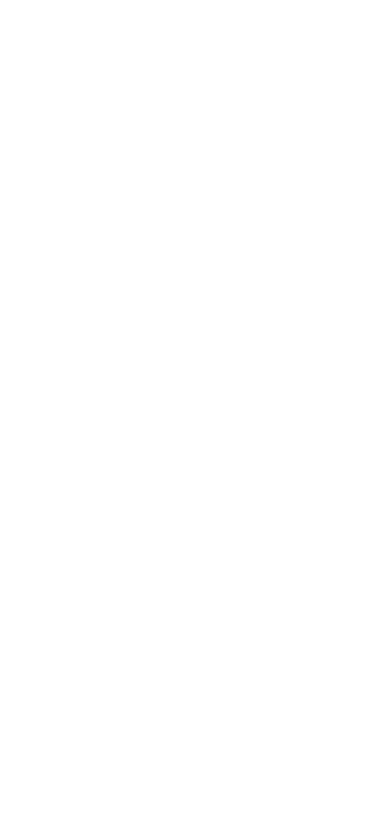
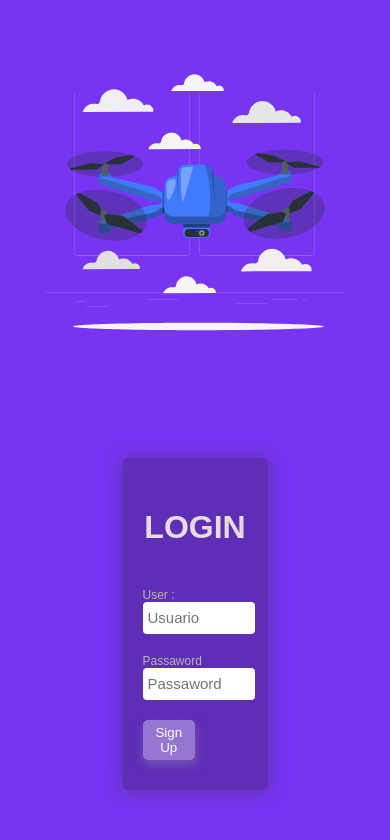
Before and after one commit to kaykedmar/frontendmentor, a plain HTML site: page terceiro-projeto/index.html in a window 390 px wide. Drawn offline with Linux system fonts and the light colour scheme.

Commit message:
login responsivo

```diff
--- a/terceiro-projeto/index.html
+++ b/terceiro-projeto/index.html
@@ -1,11 +1,38 @@
 <!DOCTYPE html>
-<html lang="en">
+<html lang="pt-br">
 <head>
     <meta charset="UTF-8">
     <meta name="viewport" content="width=device-width, initial-scale=1.0">
-    <title>Document</title>
+    <title>Login</title>
+    <link rel="stylesheet" href="style.css">
 </head>
 <body>
+    <main>
+    <div class="left-login">
+        <div>
+            <p>Faça Login, E junte-se ao nosso time</p>
+            <img src="drone-animate.svg" alt="" class="drone-animate">
+    </div>
+    </div>
 
+    <div class="right-login">
+        <h1>LOGIN</h1>
+        <div class="card-login">
+            <div class="card">
+            <label for="Usuario">User :</label>
+            <input type="text" placeholder="Usuario">
+        </div>
+
+        <div class="card-login">
+            <div class="card">
+            <label for="senha">Passaword</label>
+            <input type="password" placeholder="Passaword">
+
+            <button>Sign Up</button>
+        </div>
+        </div>
+    </div>
+</div>
+    </main>
 </body>
 </html>
--- a/terceiro-projeto/style.css
+++ b/terceiro-projeto/style.css
@@ -0,0 +1,130 @@
+
+body {
+    margin: 0;
+    padding: 0;
+    font-family: Arial, Helvetica, sans-serif;
+    background-color: rgb(119, 52, 243);
+}
+
+main {
+    display: flex;
+    gap: 100px;
+    justify-content: center;
+    align-items: center;
+    height: 100vh;
+    box-sizing: border-box;
+
+
+}
+
+.card {
+    display: flex;
+    flex-direction: column;
+    margin-top: 20px;
+}
+
+.right-login {
+    background-color: rgb(94, 46, 182);
+    padding: 30px 20px;
+    width: 15%;
+    border-radius: 5px;
+    box-shadow: 0px 1px 20px rgb(91, 54, 160);
+
+    display: flex;
+    justify-content: center;
+    align-items: center;
+    flex-direction: column;
+}
+
+
+.right-login > h1 {
+    color: rgb(230, 220, 220);
+
+}
+
+button {
+    cursor: pointer;
+    background-color: rgb(150, 118, 209);
+    border: none;
+    color: white;
+    box-shadow: 1px 5px 10px rgb(119, 82, 185);
+    border-radius: 5px;
+    width: 50%;
+    margin-top: 20px;
+    padding: 5%;
+
+}
+
+button:active {
+    background-color: rgb(119, 82, 185);
+    transition: 0.20s;
+}
+
+.card > input {
+    background-color: white;
+    border: none;
+
+}
+
+
+
+input {
+    border-radius: 4px;
+    height: 30px;
+    width: 100%;
+    font-size: 15px;
+    outline: none;
+    padding-left: 5px;
+}
+
+label {
+    color: rgb(182, 182, 182);
+    font-size: 12px;
+
+
+}
+
+.drone-animate {
+    width: 100%;
+}
+
+div > p {
+    font-size: 30px;
+    color: rgb(223, 219, 230);
+    text-shadow: 2px 3px 10px rgb(204, 204, 204);
+
+}
+
+
+@media screen and (max-width: 524px){
+    main {
+        display: flex;
+        flex-direction: column;
+    }
+
+    div > p {
+        display: none;
+    }
+
+    .right-login {
+        width: 50%;
+    }
+}
+
+@media screen and (max-width: 768px) {
+    main {
+        padding: 20px;
+    }
+    .right-login {
+        width: 50%;
+    }
+}
+
+@media screen and (max-width: 1024px) {
+    .right-login {
+        width: 30%;
+    }
+    div > p {
+        font-size: 30px;
+    }
+}
```
Also changed, not shown: terceiro-projeto/design/desktop-design.jpg (deleted), terceiro-projeto/design/desktop-preview.jpg (deleted), terceiro-projeto/design/mobile-design.jpg (deleted), terceiro-projeto/drone-animate.svg (added), terceiro-projeto/images/favicon-32x32.png (deleted).
